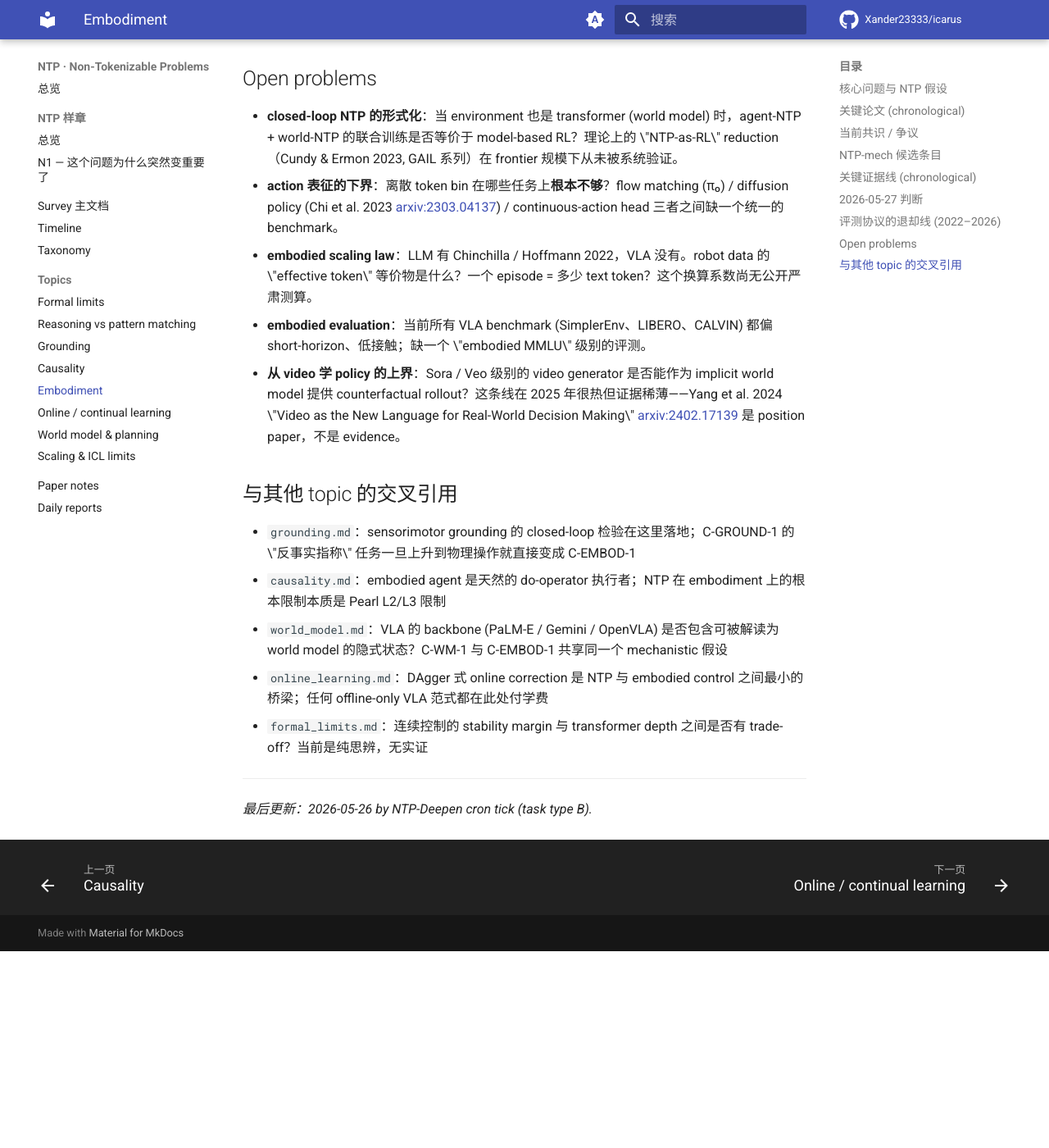
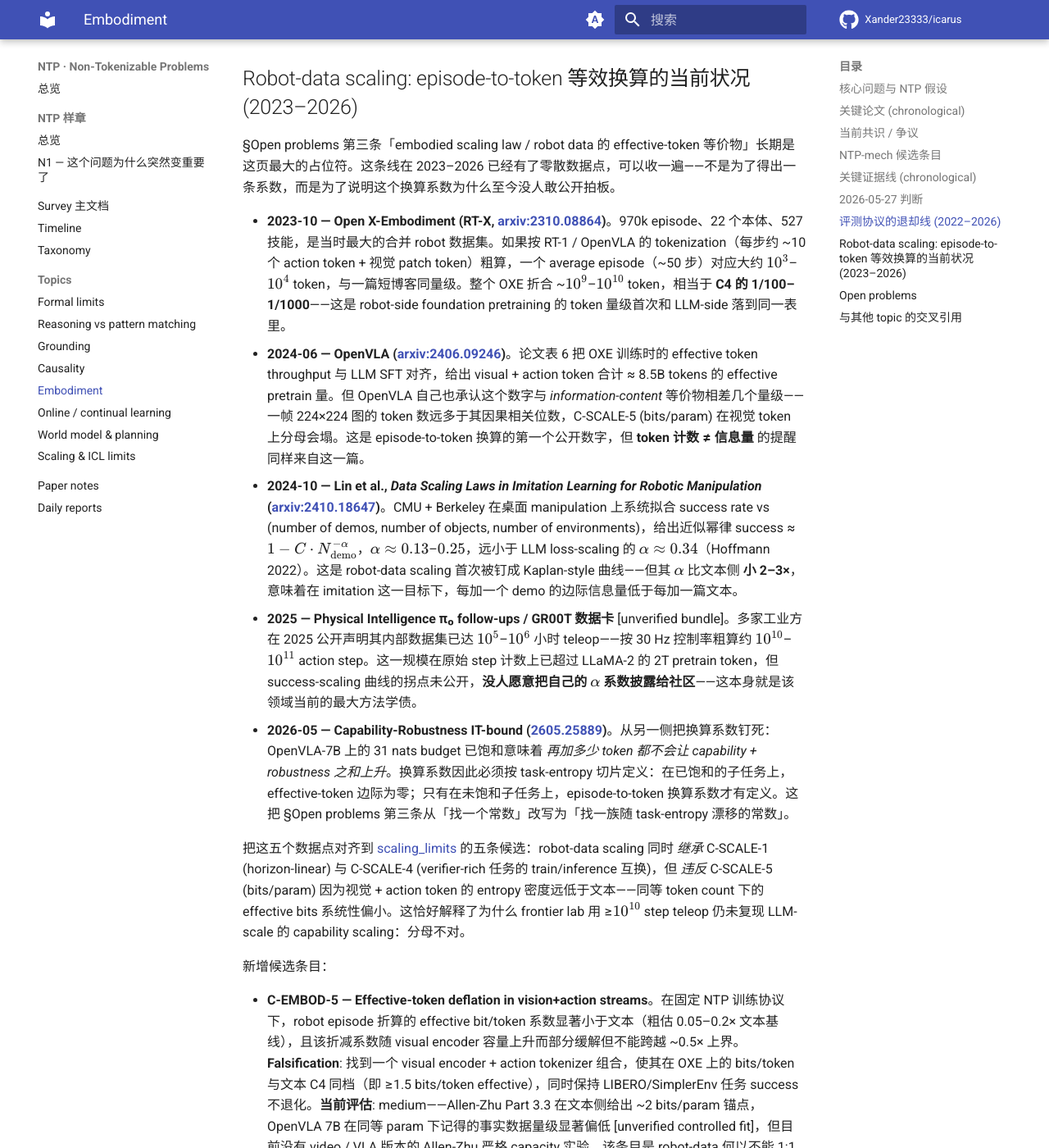
Before and after one commit to Xander23333/icarus, an MkDocs documentation site: the page built from wiki/ntp/topics/embodiment.md, in a window 1280 px wide and 1400 px high, scrolled down 7685 px. Shown: the whole window at 82% size. Built offline with MkDocs 1.6.1 and Material for MkDocs 9.7.7, drawn with Linux system fonts in a browser that asks for light colours; comment, search, counter and statistics services are not loaded; before the commit the page ends 8845 px from its top, so only the background shows below that; some of the changed text lies outside the part shown.

Commit message:
[NTP-Deepen] 2026-05-28 05:00 UTC embodiment.md +§Robot-data scaling (C-EMBOD-5)

```diff
--- a/wiki/ntp/topics/embodiment.md
+++ b/wiki/ntp/topics/embodiment.md
@@ -95,11 +95,29 @@
 
 C-EMBOD-4 与 C-EMBOD-3 (continuous action lower bound) 互为对偶：前者钉离散 action 的 capability-robustness 上界，后者钉离散 action 的 task-completion 下界。两条候选同时指向同一个工程结论——**\"action as token\" 这条 NTP 教条在 contact-rich + adversarial robustness 双轴上正在被信息论与工程同时挤压**。
 
+## Robot-data scaling: episode-to-token 等效换算的当前状况 (2023–2026)
+
+§Open problems 第三条「embodied scaling law / robot data 的 effective-token 等价物」长期是这页最大的占位符。这条线在 2023–2026 已经有了零散数据点，可以收一遍——不是为了得出一条系数，而是为了说明这个换算系数为什么至今没人敢公开拍板。
+
+- **2023-10 — Open X-Embodiment (RT-X, [arxiv:2310.08864](https://arxiv.org/abs/2310.08864))**。970k episode、22 个本体、527 技能，是当时最大的合并 robot 数据集。如果按 RT-1 / OpenVLA 的 tokenization（每步约 ~10 个 action token + 视觉 patch token）粗算，一个 average episode（~50 步）对应大约 $10^3$–$10^4$ token，与一篇短博客同量级。整个 OXE 折合 ~$10^9$–$10^{10}$ token，相当于 **C4 的 1/100–1/1000**——这是 robot-side foundation pretraining 的 token 量级首次和 LLM-side 落到同一表里。
+- **2024-06 — OpenVLA ([arxiv:2406.09246](https://arxiv.org/abs/2406.09246))**。论文表 6 把 OXE 训练时的 effective token throughput 与 LLM SFT 对齐，给出 visual + action token 合计 ≈ 8.5B tokens 的 effective pretrain 量。但 OpenVLA 自己也承认这个数字与 *information-content* 等价物相差几个量级——一帧 224×224 图的 token 数远多于其因果相关位数，C-SCALE-5 (bits/param) 在视觉 token 上分母会塌。这是 episode-to-token 换算的第一个公开数字，但 **token 计数 ≠ 信息量** 的提醒同样来自这一篇。
+- **2024-10 — Lin et al., *Data Scaling Laws in Imitation Learning for Robotic Manipulation* ([arxiv:2410.18647](https://arxiv.org/abs/2410.18647))**。CMU + Berkeley 在桌面 manipulation 上系统拟合 success rate vs (number of demos, number of objects, number of environments)，给出近似幂律 success ≈ $1 - C \cdot N_{\text{demo}}^{-\alpha}$，$\alpha \approx 0.13$–$0.25$，远小于 LLM loss-scaling 的 $\alpha \approx 0.34$（Hoffmann 2022）。这是 robot-data scaling 首次被钉成 Kaplan-style 曲线——但其 $\alpha$ 比文本侧 **小 2–3×**，意味着在 imitation 这一目标下，每加一个 demo 的边际信息量低于每加一篇文本。
+- **2025 — Physical Intelligence π₀ follow-ups / GR00T 数据卡** [unverified bundle]。多家工业方在 2025 公开声明其内部数据集已达 $10^5$–$10^6$ 小时 teleop——按 30 Hz 控制率粗算约 $10^{10}$–$10^{11}$ action step。这一规模在原始 step 计数上已超过 LLaMA-2 的 2T pretrain token，但 success-scaling 曲线的拐点未公开，**没人愿意把自己的 $\alpha$ 系数披露给社区**——这本身就是该领域当前的最大方法学债。
+- **2026-05 — Capability-Robustness IT-bound ([2605.25889](../papers/paper_notes/2026-05-28-2605.25889-vla-capability-robustness-bound.md))**。从另一侧把换算系数钉死：OpenVLA-7B 上的 31 nats budget 已饱和意味着 *再加多少 token 都不会让 capability + robustness 之和上升*。换算系数因此必须按 task-entropy 切片定义：在已饱和的子任务上，effective-token 边际为零；只有在未饱和子任务上，episode-to-token 换算系数才有定义。这把 §Open problems 第三条从「找一个常数」改写为「找一族随 task-entropy 漂移的常数」。
+
+把这五个数据点对齐到 [scaling_limits](scaling_limits.md) 的五条候选：robot-data scaling 同时 *继承* C-SCALE-1 (horizon-linear) 与 C-SCALE-4 (verifier-rich 任务的 train/inference 互换)，但 *违反* C-SCALE-5 (bits/param) 因为视觉 + action token 的 entropy 密度远低于文本——同等 token count 下的 effective bits 系统性偏小。这恰好解释了为什么 frontier lab 用 ≥$10^{10}$ step teleop 仍未复现 LLM-scale 的 capability scaling：分母不对。
+
+新增候选条目：
+
+- **C-EMBOD-5 — Effective-token deflation in vision+action streams**。在固定 NTP 训练协议下，robot episode 折算的 effective bit/token 系数显著小于文本（粗估 0.05–0.2× 文本基线），且该折减系数随 visual encoder 容量上升而部分缓解但不能跨越 ~0.5× 上界。**Falsification**: 找到一个 visual encoder + action tokenizer 组合，使其在 OXE 上的 bits/token 与文本 C4 同档（即 ≥1.5 bits/token effective），同时保持 LIBERO/SimplerEnv 任务 success 不退化。**当前评估**: medium——Allen-Zhu Part 3.3 在文本侧给出 ~2 bits/param 锚点，OpenVLA 7B 在同等 param 下记得的事实数据量级显著偏低 [unverified controlled fit]，但目前没有 video / VLA 版本的 Allen-Zhu 严格 capacity 实验。该条目是 robot-data 何以不能 1:1 套用 LLM scaling-law 的最简洁形式化。
+
+C-EMBOD-5 与 C-EMBOD-4 (capability-robustness IT 上界) 互补：前者钉 *训练侧* 信息量分母塌陷，后者钉 *评测侧* capability+robustness 之和上界。两条同时成立则解释了 robot data flywheel 的根本困难——不是采集速度不够，而是 *每单位采集的 effective information* 系统性低于文本，且 capability/robustness 任一端的边际收益都受 task-entropy 切片上界约束。
+
 ## Open problems
 
 - **closed-loop NTP 的形式化**：当 environment 也是 transformer (world model) 时，agent-NTP + world-NTP 的联合训练是否等价于 model-based RL？理论上的 \"NTP-as-RL\" reduction（Cundy & Ermon 2023, GAIL 系列）在 frontier 规模下从未被系统验证。
 - **action 表征的下界**：离散 token bin 在哪些任务上**根本不够**？flow matching (π₀) / diffusion policy (Chi et al. 2023 [arxiv:2303.04137](https://arxiv.org/abs/2303.04137)) / continuous-action head 三者之间缺一个统一的 benchmark。
-- **embodied scaling law**：LLM 有 Chinchilla / Hoffmann 2022，VLA 没有。robot data 的 \"effective token\" 等价物是什么？一个 episode = 多少 text token？这个换算系数尚无公开严肃测算。
+- **embodied scaling law**：LLM 有 Chinchilla / Hoffmann 2022，VLA 没有。robot data 的 \"effective token\" 等价物是什么？一个 episode = 多少 text token？这个换算系数尚无公开严肃测算（部分进展见上文 §Robot-data scaling）。
 - **embodied evaluation**：当前所有 VLA benchmark (SimplerEnv、LIBERO、CALVIN) 都偏 short-horizon、低接触；缺一个 \"embodied MMLU\" 级别的评测。
 - **从 video 学 policy 的上界**：Sora / Veo 级别的 video generator 是否能作为 implicit world model 提供 counterfactual rollout？这条线在 2025 年很热但证据稀薄——Yang et al. 2024 \"Video as the New Language for Real-World Decision Making\" [arxiv:2402.17139](https://arxiv.org/abs/2402.17139) 是 position paper，不是 evidence。
 
```
Also changed, not shown: 1 other file.
